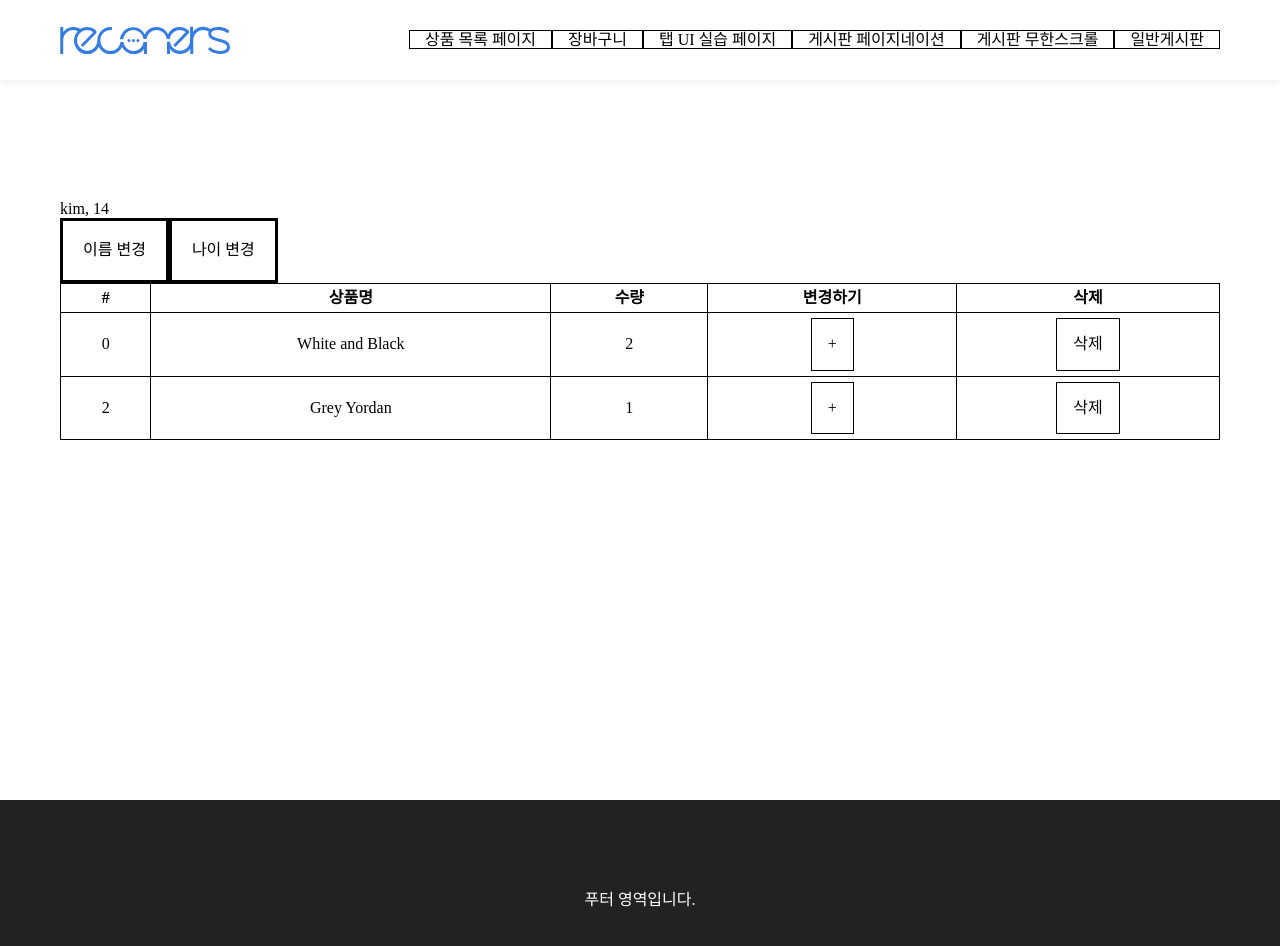
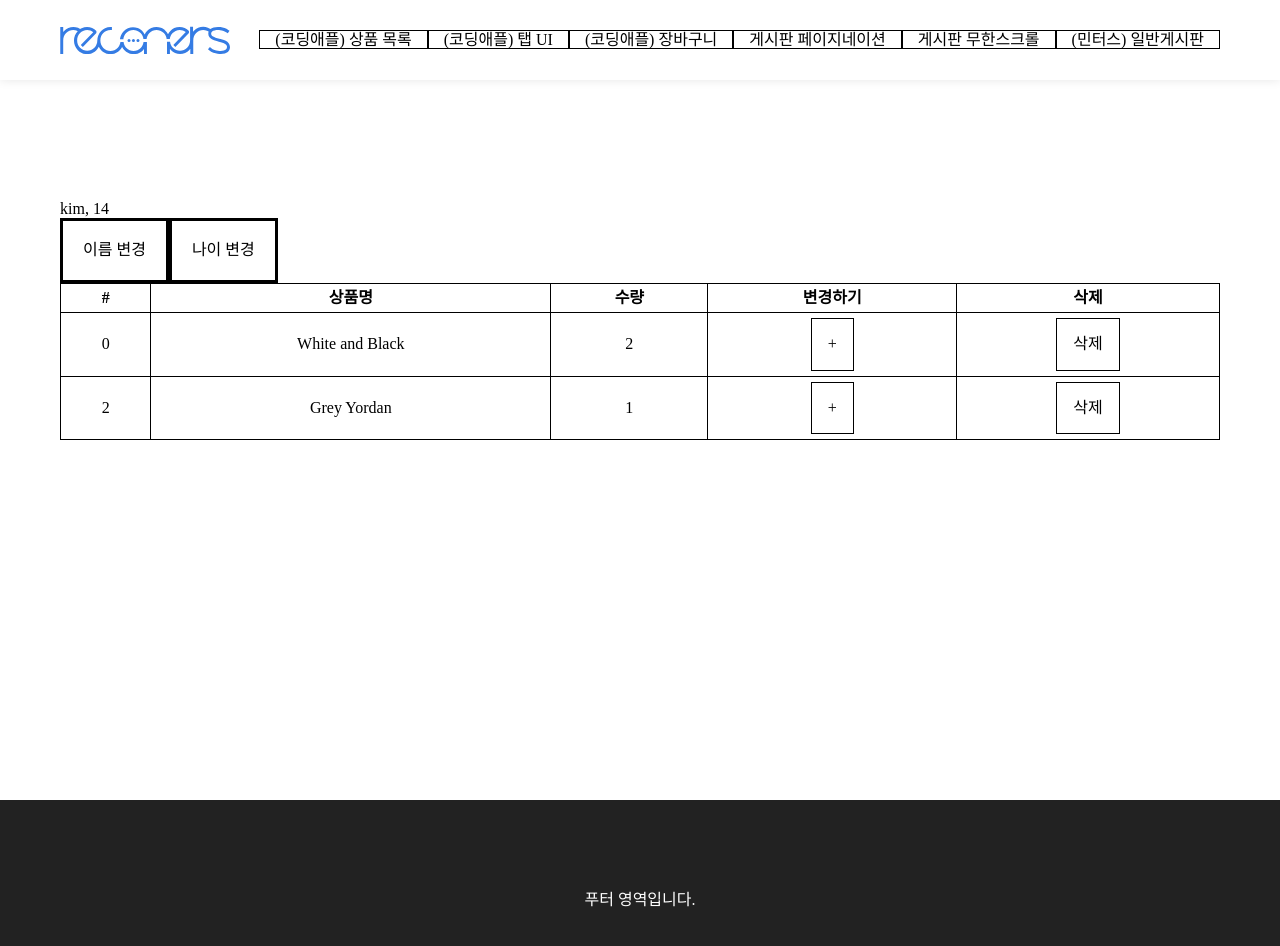
Before and after one commit to modac-bull/rcns-react-crud, a React (Create React App) app: page /cart in a window 1280 px wide. Shown: the top 946 px of the page. Built offline with nearby package versions, Linux system fonts and the light colour scheme; a web font is replaced by a local one.

Commit message:
[MOD] 메뉴명 변경, README.md 수정

```diff
--- a/src/components/HeaderContainer.jsx
+++ b/src/components/HeaderContainer.jsx
@@ -12,13 +12,13 @@ export default function HeaderContainer() {
           <img className="cursor-pointer" src={logoimg} alt="노액트" onClick={() => { navigate('/') }}></img>
           <HeaderRight>
             <HeaderNavList>
-              <LinkMenu to="/subpage">상품 목록 페이지</LinkMenu>
+              <LinkMenu to="/subpage">(코딩애플) 상품 목록</LinkMenu>
             </HeaderNavList>
             <HeaderNavList>
-              <LinkMenu to="/cart">장바구니</LinkMenu>
+              <LinkMenu to="/example">(코딩애플) 탭 UI</LinkMenu>
             </HeaderNavList>
             <HeaderNavList>
-              <LinkMenu to="/example">탭 UI 실습 페이지</LinkMenu>
+              <LinkMenu to="/cart">(코딩애플) 장바구니</LinkMenu>
             </HeaderNavList>
             <HeaderNavList>
               <LinkMenu to="/notice">게시판 페이지네이션</LinkMenu>
@@ -27,7 +27,7 @@ export default function HeaderContainer() {
               <LinkMenu to="/notice_ajax">게시판 무한스크롤</LinkMenu>
             </HeaderNavList>
             <HeaderNavList>
-              <LinkMenu to="/common">일반게시판</LinkMenu>
+              <LinkMenu to="/common">(민터스) 일반게시판</LinkMenu>
             </HeaderNavList>
           </HeaderRight>
         </HeaderInner>
--- a/src/pages/Board/Notice/NoticeList.jsx
+++ b/src/pages/Board/Notice/NoticeList.jsx
@@ -121,7 +121,7 @@ export default function NoticeList(props) {
     <>
       <HeaderContainer />
       <PageWrap>
-        <h1 className="text-3xl text-center font-bold mb-10 ">게시판 실습</h1>
+        <h1 className="text-3xl text-center font-bold mb-10 ">게시판 페이지네이션</h1>
         <List className="bg-gray">
           { (props.list.length === 0) ? (
             <p className="text-l text-center mt-12 mb-12 font-bold">게시물이 없습니다.</p>
```
Also changed, not shown: 1 other file (tests, documents, lock files or other folders).
